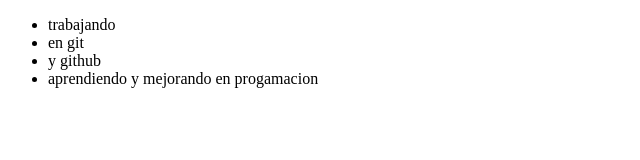
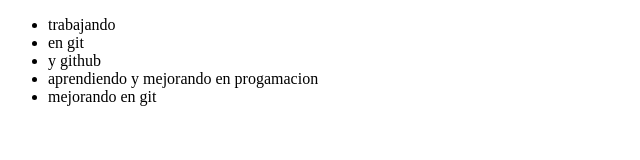
Before and after one commit to Ayuya2001/prueba-git, a plain HTML site: page index.html in a window 1280 px wide. Shown: the whole page, without its empty margins (0-640 px from the left). Drawn offline with Linux system fonts and the light colour scheme.

Commit message:
el proyecto de ana

```diff
--- a/index.html
+++ b/index.html
@@ -13,6 +13,7 @@
             <li>en git</li>
             <li>y github</li>
             <li>aprendiendo y mejorando en progamacion</li>
+            <li>mejorando en git</li>
         </ul>
     </main>
 
```
